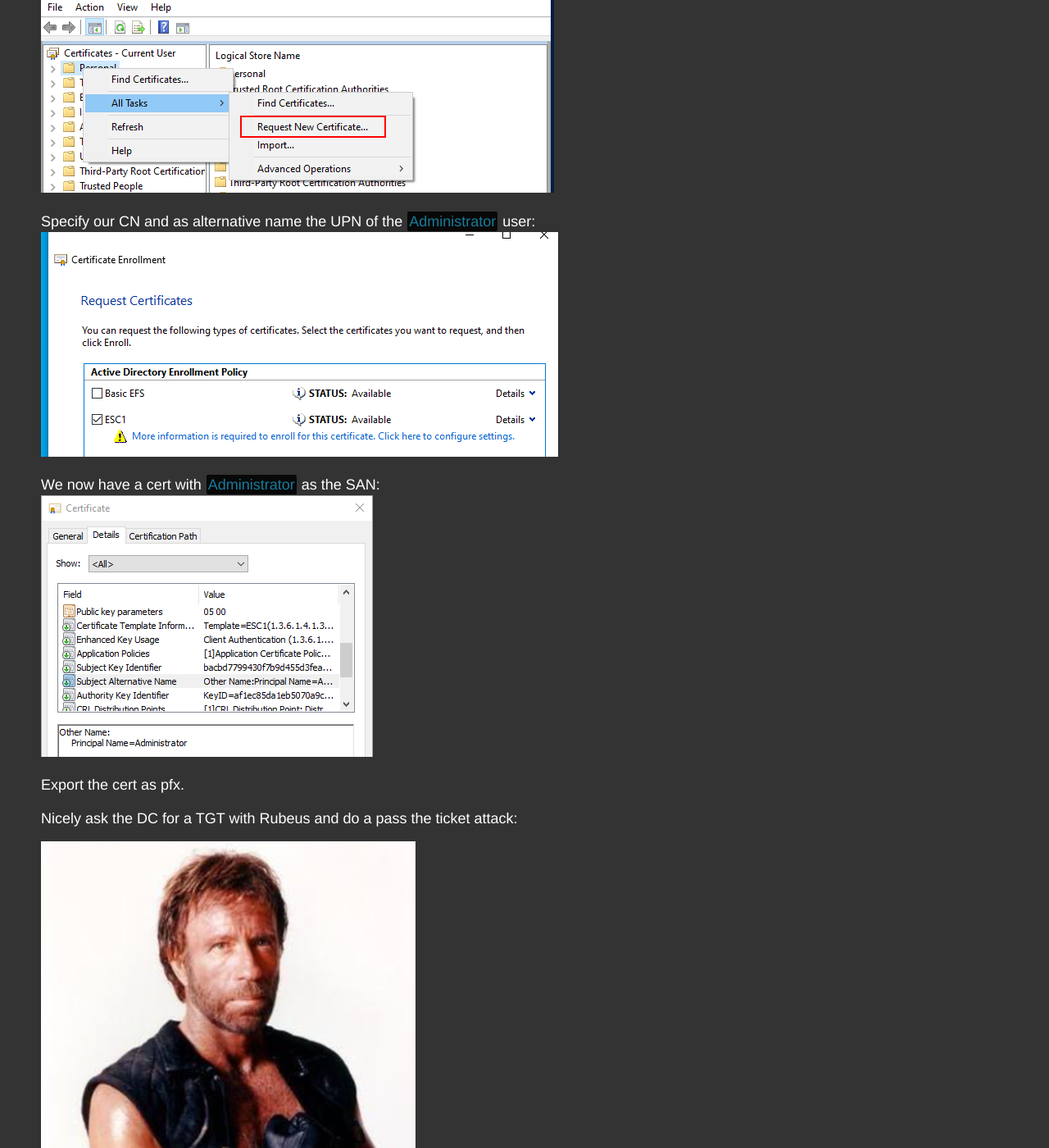
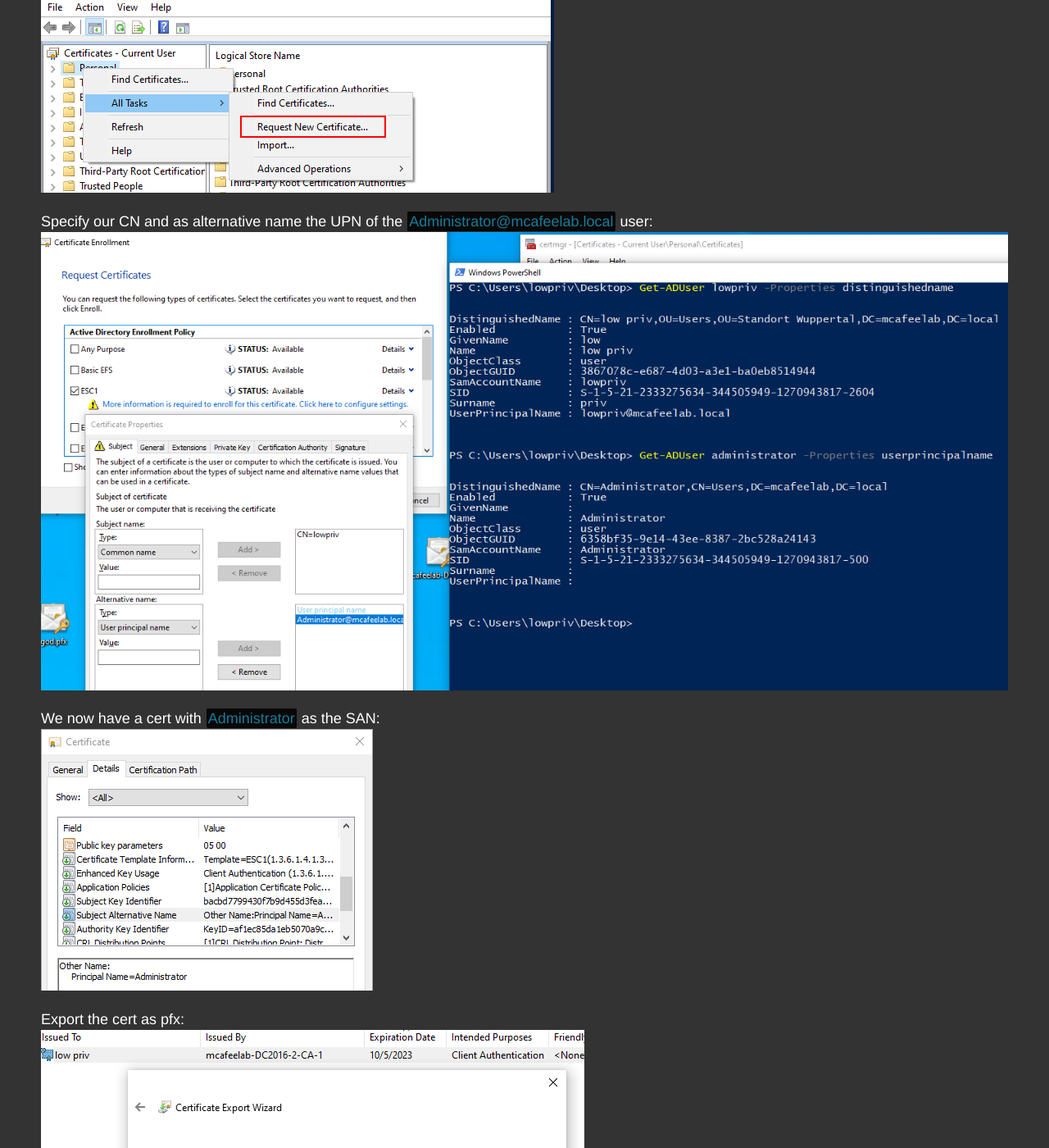
Before and after one commit to LuemmelSec/LuemmelSec.github.io, a Jekyll site: the page built from _posts/2022-09-16-Skidaddle-Skideldi-I-just-pwnd-your-PKI.md, in a window 1280 px wide and 1400 px high, scrolled down 11354 px. Shown: the whole window at 82% size. Built offline with Jekyll 4.4.1, drawn with Linux system fonts in a browser that asks for light colours.

Commit message:
ESC1_Req_docu

```diff
--- a/_posts/2022-09-16-Skidaddle-Skideldi-I-just-pwnd-your-PKI.md
+++ b/_posts/2022-09-16-Skidaddle-Skideldi-I-just-pwnd-your-PKI.md
@@ -169,13 +169,14 @@
 We can simply abuse this manually the GUI way with the help of ``certmgr.msc``:
 <img src="/images/2022-09-16/ESC1_5.png">
 
-Specify our CN and as alternative name the UPN of the ``Administrator`` user:
-<img src="/images/2022-09-16/ESC1_6.png">
+Specify our CN and as alternative name the UPN of the ``Administrator@mcafeelab.local`` user:
+<img src="/images/2022-09-16/ESC1_certreq.png">
 
 We now have a cert with ``Administrator`` as the SAN:
 <img src="/images/2022-09-16/ESC1_7.png">
 
-Export the cert as pfx.
+Export the cert as pfx:
+<img src="/images/2022-09-16/ESC1_certexport.png">
 
 Nicely ask the DC for a TGT with Rubeus and do a pass the ticket attack:
 
```
Also changed, not shown: images/2022-09-16/ESC1_certexport.png (added), images/2022-09-16/ESC1_certreq.png (added).
